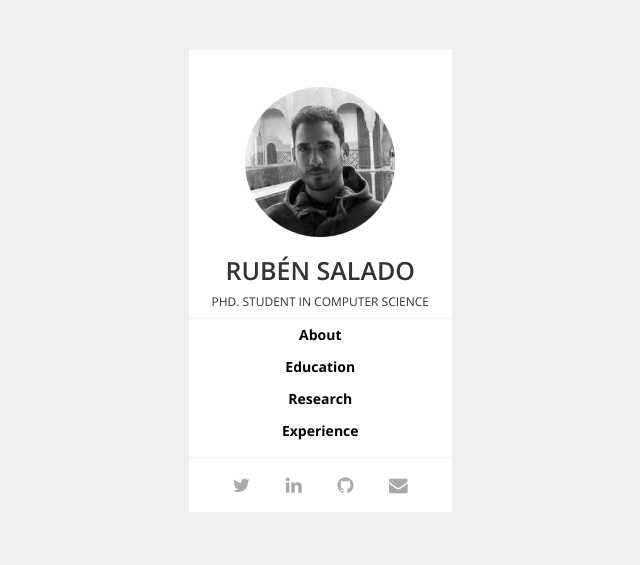
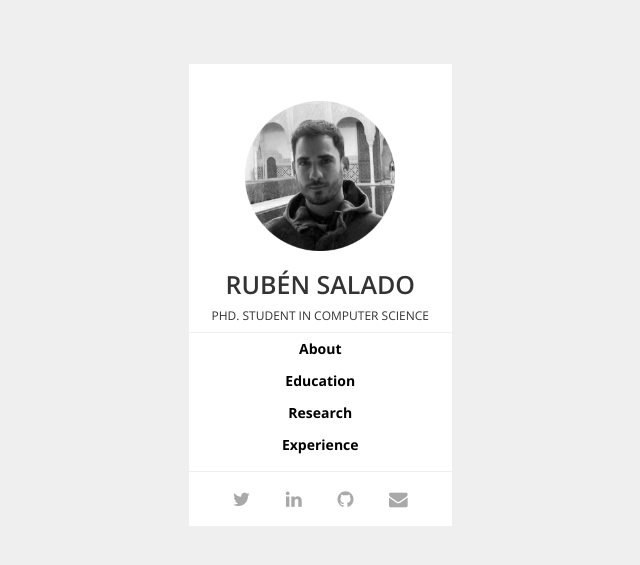
Before and after one commit to rsaladocid/personal-site, a Jekyll site: the page built from index.md, in a window 1280 px wide. Shown: the top 565 px of the page, without its empty margins (271-911 px from the left). Built offline with Jekyll 4.4.1, drawn with Linux system fonts in a browser that asks for light colours.

Commit message:
Update main.css

```diff
--- a/assets/stylesheets/main.css
+++ b/assets/stylesheets/main.css
@@ -1,7 +1,8 @@
 body {
     background: #efefef;
     font: 14px/22px "Open Sans", sans-serif, Arial;
-    padding-top: 50px;
+    padding-top: 5%;
+    padding-bottom: 5%;
 }
 
 section {
```
